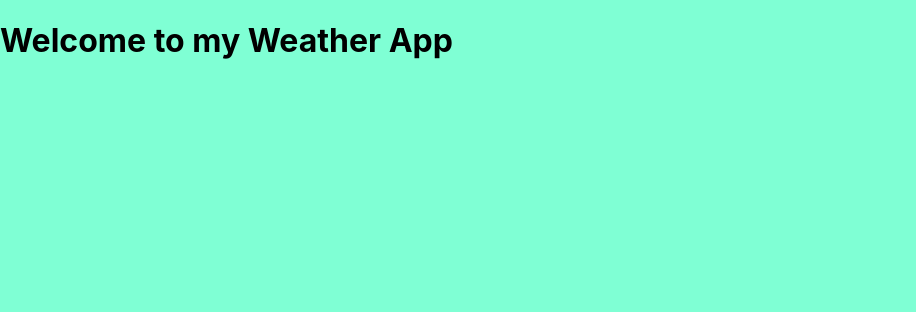
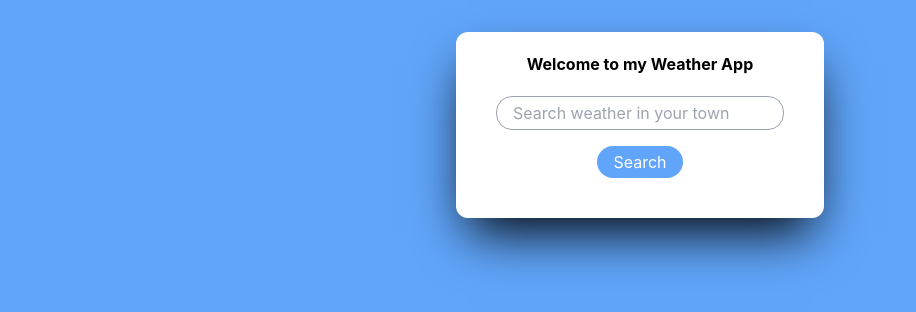
Before and after one commit to zex1l/WeatherApp-TypeScript, a React (Create React App) app: page / in a window 1280 px wide. Shown: the top 312 px of the page, without its empty margins (0-916 px from the left). Built offline with nearby package versions, Linux system fonts and the light colour scheme; no server answers.

Commit message:
added tailwindcss + styled all components

```diff
--- a/package.json
+++ b/package.json
@@ -40,5 +40,10 @@
       "last 1 firefox version",
       "last 1 safari version"
     ]
+  },
+  "devDependencies": {
+    "autoprefixer": "^10.4.8",
+    "postcss": "^8.4.16",
+    "tailwindcss": "^3.1.8"
   }
 }
--- /dev/null
+++ b/postcss.config.js
@@ -0,0 +1,6 @@
+module.exports = {
+  plugins: {
+    tailwindcss: {},
+    autoprefixer: {},
+  },
+}
--- a/src/App.tsx
+++ b/src/App.tsx
@@ -1,37 +1,46 @@
 import {useEffect, useState} from "react";
 import Weather from "./components/Weather";
-import './styles/style.css'
+import Search from "./components/Search";
+
+import styles from './styles/App.module.css'
+import Loading from "./components/Loading";
 
 function App() {
     const [weather, setWeather] = useState<any>({})
+    const [loading, setLoading] = useState<boolean>(false)
+    const [submit, setSubmit] = useState<boolean>(false)
 
-    const getData = () => {
-        const url = 'https://api.openweathermap.org/data/2.5/weather?q=London&appid=cef680e64469e54b6f2eb9f337b96a29&units=metric'
+    const getData = (weather : string) => {
+      setLoading(true)
+        const url = `https://api.openweathermap.org/data/2.5/weather?q=${weather}&appid=cef680e64469e54b6f2eb9f337b96a29&units=metric`
         fetch(url)
             .then(res => res.json())
             .then(res => setWeather({
                 name: res.name,
                 description: res.weather[0].description,
                 temp: res.main.temp,
-                id: res.id
+                id: res.id,
+                icon: res.weather[0].icon
             }))
+            setLoading(false)
 
     }
 
-    useEffect(() => {
-        getData()
-    }, [])
-
-
-    useEffect(() => {
-        console.log(weather)
-    }, [weather])
-
+    const loadingContent  = loading ? <Loading/> : null
+    const content = submit ? <Weather weather={weather} /> : null
 
   return (
-    <div className="App">
-        <h1>Welcome to my Weather App</h1>
-      <Weather weather={weather}/>
+    <div className='py-8 bg-blue-400 h-screen'>
+      <div className={styles.container} >
+        <div className={styles.card}>
+          <h1 className='font-bold text-black'>Welcome to my Weather App</h1>
+          <Search getData={getData} setSubmit={setSubmit}/>
+        </div>
+        {loadingContent}
+        {content}
+
+      </div>
+
     </div>
   );
 }
--- /dev/null
+++ b/src/components/Loading.tsx
@@ -0,0 +1,10 @@
+import {FC} from 'react'
+
+
+const Loading:FC  = () => {
+    return (
+        <div>Loading</div>
+    );
+};
+
+export default Loading;
--- /dev/null
+++ b/src/components/Search.tsx
@@ -0,0 +1,26 @@
+import {useState, FC} from 'react'
+import styles from "../styles/App.module.css"
+
+interface SearchProps {
+    getData: any,
+    setSubmit: any
+}
+
+const Search:FC <SearchProps> = ({getData, setSubmit}) => {
+    const [weather, setWeather] = useState('')
+
+    const handlerSubmit = () => {
+        getData(weather)
+        setSubmit(true)
+        setWeather('')
+    }
+
+    return (
+        <div className='m-5'>
+            <input className={styles.input} placeholder='Search weather in your town' type="text" onChange={e => setWeather(e.target.value)}/>
+            <button className={styles.btn} onClick={handlerSubmit}>Search</button>
+        </div>
+    );
+};
+
+export default Search;
--- a/src/components/Weather.tsx
+++ b/src/components/Weather.tsx
@@ -1,18 +1,23 @@
 import {FC} from "react";
 import {IWeather} from "../interface/weatherInterface";
+import styles from "../styles/App.module.css"
 
 interface WeatherDataProps {
-    weather : IWeather
+    weather : IWeather,
 }
 
 const Weather:FC<WeatherDataProps> = ({weather}) => {
 
     return (
-        <div key={weather.id}>
-            <div>{weather.name}</div>
-            <div>{weather.temp}</div>
-            <div>{weather.description}</div>
+        <div className={styles.cardWeather}>
+            <div key={weather.id}>
+                <div>{weather.name}</div>
+                <img className='block m-auto' src={`http://openweathermap.org/img/wn/${weather.icon}@2x.png`} alt="" />
+                <div>temp: {weather.temp}°C</div>
+                <div>{weather.description}</div>
+            </div>
         </div>
+
     );
 };
 
--- a/src/index.css
+++ b/src/index.css
@@ -1,3 +1,7 @@
+@tailwind base;
+@tailwind components;
+@tailwind utilities;
+
 body {
   margin: 0;
   font-family: -apple-system, BlinkMacSystemFont, 'Segoe UI', 'Roboto', 'Oxygen',
--- a/src/interface/weatherInterface.ts
+++ b/src/interface/weatherInterface.ts
@@ -4,5 +4,6 @@ export interface IWeather{
     id : number,
     description : string,
     name : string,
-    temp : number
+    temp : number,
+    icon: string
 }
--- /dev/null
+++ b/src/styles/App.module.css
@@ -0,0 +1,19 @@
+.container {
+    @apply max-w-7xl m-auto text-center;
+}
+
+.card {
+    @apply p-5 bg-white w-fit m-auto rounded-xl shadow-2xl shadow-black;
+}
+
+.cardWeather {
+    @apply mt-10 p-5 bg-white w-1/3 m-auto rounded-xl shadow-2xl shadow-black;
+}
+
+.input {
+    @apply h-8 block mx-auto border border-gray-400 rounded-2xl bg-white w-72 text-black focus:outline-none p-4;
+}
+
+.btn {
+    @apply text-white mt-4 w-fit py-1 px-4 bg-blue-400 rounded-2xl hover:bg-blue-600 hover:scale-110 transition-all ;
+}
--- /dev/null
+++ b/tailwind.config.js
@@ -0,0 +1,8 @@
+/** @type {import('tailwindcss').Config} */
+module.exports = {
+  content: ["./src/**/*.{js,jsx,ts,tsx}"],
+  theme: {
+    extend: {},
+  },
+  plugins: [],
+}
```
Also changed, not shown: 1 other file (tests, documents, lock files or other folders).
